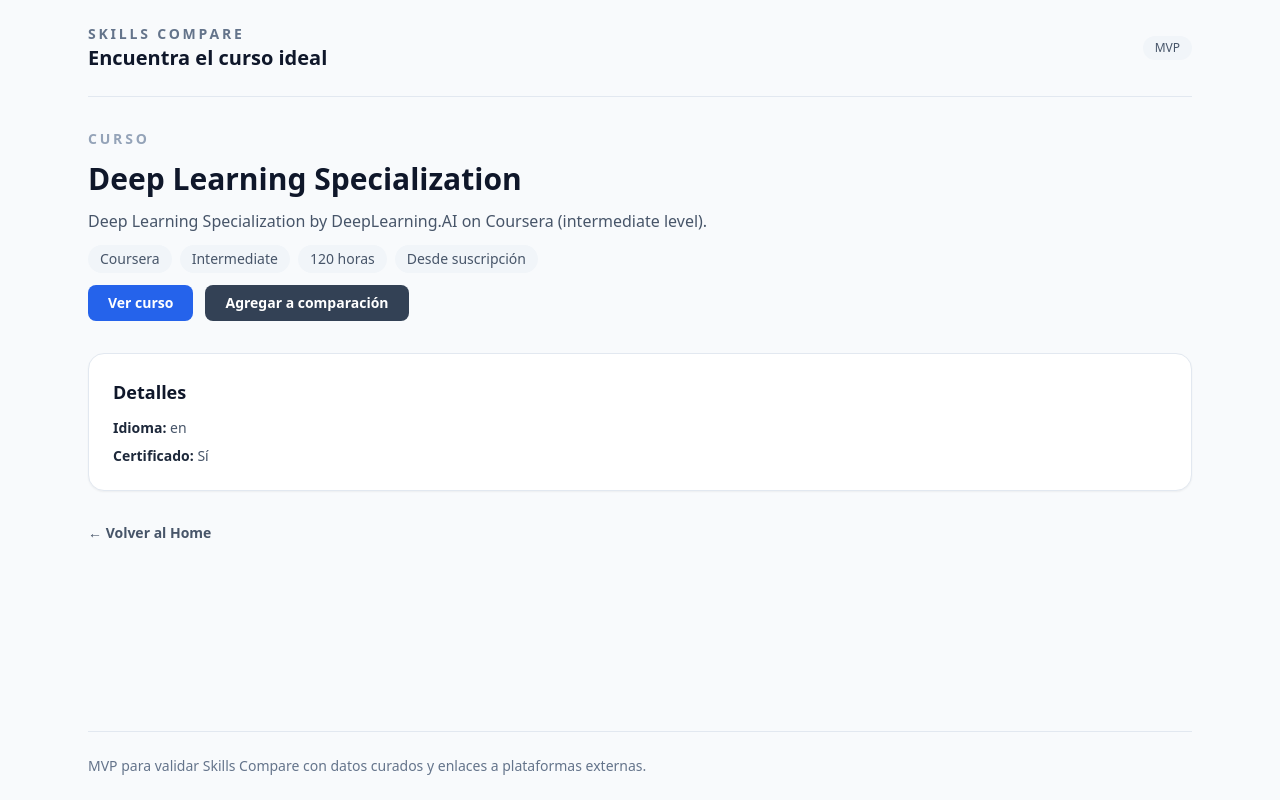
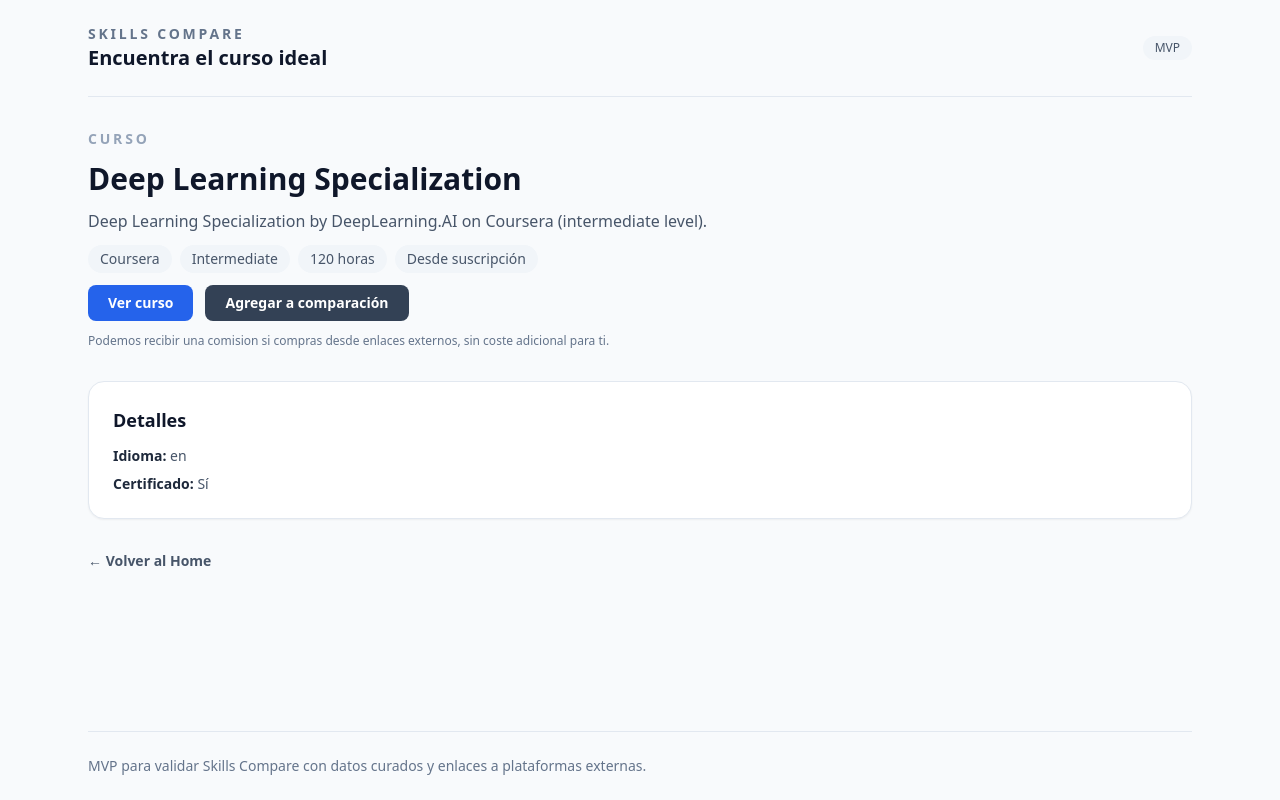
Before and after one commit to diegosalazaru/SkillMVP, a Next.js app: page /courses/deep-learning-specialization-deeplearningai in a window 1280 px wide. Built offline with nearby package versions, Linux system fonts and the light colour scheme.

Commit message:
Add external link disclosure copy

```diff
--- a/app/compare/CompareClient.tsx
+++ b/app/compare/CompareClient.tsx
@@ -3,6 +3,7 @@
 import { useRouter, useSearchParams } from "next/navigation";
 import { useMemo } from "react";
 import { courses } from "@/lib/catalog-adapter";
+import { EXTERNAL_LINK_DISCLOSURE } from "@/lib/disclosure";
 
 const LAST_SKILL_KEY = "skills-compare-last-skill";
 
@@ -186,6 +187,7 @@ export default function CompareClient() {
           ))}
         </div>
       </div>
+      <p className="text-xs text-slate-500">{EXTERNAL_LINK_DISCLOSURE}</p>
 
       <button
         type="button"
--- a/app/courses/[courseId]/CourseDetailClient.tsx
+++ b/app/courses/[courseId]/CourseDetailClient.tsx
@@ -4,6 +4,7 @@ import Link from "next/link";
 import { useMemo } from "react";
 import { courses } from "@/lib/catalog-adapter";
 import { useCompareSelection } from "@/contexts/CompareSelectionContext";
+import { EXTERNAL_LINK_DISCLOSURE } from "@/lib/disclosure";
 
 type CourseDetailClientProps = {
   courseId: string;
@@ -87,6 +88,7 @@ export default function CourseDetailClient({ courseId }: CourseDetailClientProps
             {selected ? "Seleccionado para comparar" : "Agregar a comparación"}
           </button>
         </div>
+        <p className="text-xs text-slate-500">{EXTERNAL_LINK_DISCLOSURE}</p>
         {atLimit ? (
           <p className="text-xs text-amber-600">
             Ya tienes 2 cursos seleccionados. Quita uno para continuar.
--- a/src/components/CourseCard.tsx
+++ b/src/components/CourseCard.tsx
@@ -3,6 +3,7 @@
 import Link from "next/link";
 import { Course } from "@/types/course";
 import { useCompareSelection } from "@/contexts/CompareSelectionContext";
+import { EXTERNAL_LINK_DISCLOSURE } from "@/lib/disclosure";
 
 type CourseCardProps = {
   course: Course;
@@ -85,6 +86,7 @@ export const CourseCard = ({ course }: CourseCardProps) => {
           Agregar a comparacion
         </label>
       </div>
+      <p className="text-xs text-slate-500">{EXTERNAL_LINK_DISCLOSURE}</p>
       {atLimit && !selected ? (
         <p className="text-xs text-amber-600">
           Limite alcanzado: quita un curso para agregar otro.
--- /dev/null
+++ b/src/lib/disclosure.ts
@@ -0,0 +1,2 @@
+export const EXTERNAL_LINK_DISCLOSURE =
+  "Podemos recibir una comision si compras desde enlaces externos, sin coste adicional para ti.";
```
